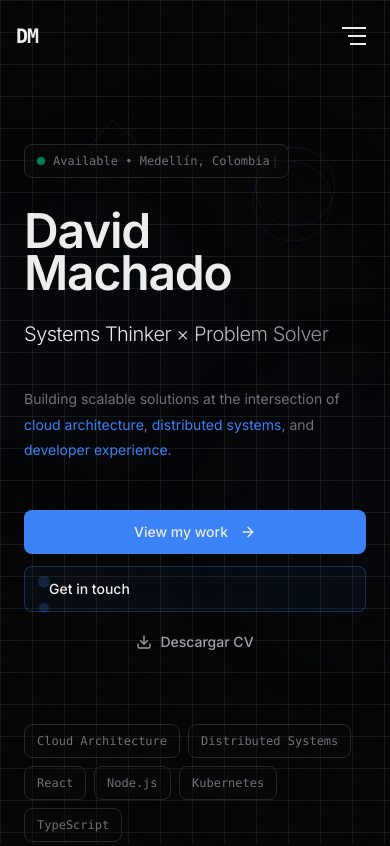
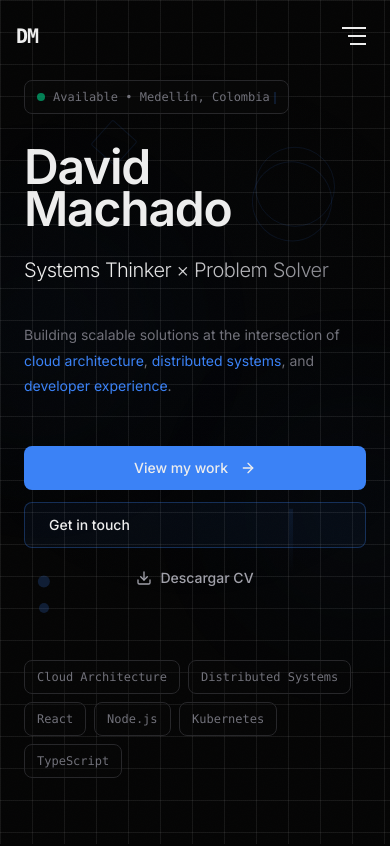
Before and after one commit to D-MachadoDev/davidmachado.dev, a React (Vite) app: page / in a window 390 px wide. Shown: the top 846 px of the page. Built offline with nearby package versions, Linux system fonts and the light colour scheme; a web font is replaced by a local one.

Commit message:
fix hero spacing on mobile

```diff
--- a/src/app/components/Hero.tsx
+++ b/src/app/components/Hero.tsx
@@ -59,7 +59,7 @@ export function Hero({ language }: { language: Language }) {
     <section
       id="hero"
       ref={ref}
-      className="min-h-screen relative flex items-start sm:items-center justify-center px-6 sm:px-8 lg:px-12 pt-32 sm:pt-28 overflow-hidden"
+      className="min-h-screen relative flex items-start md:items-center justify-center px-6 sm:px-8 lg:px-12 pt-20 sm:pt-24 md:pt-0 overflow-hiddenn"
     >
       {/* Animated Gradient Background */}
       <div className="absolute inset-0 overflow-hidden">
@@ -144,7 +144,7 @@ export function Hero({ language }: { language: Language }) {
         />
       </div>
 
-        <motion.div className="max-w-6xl mx-auto relative z-10 w-full pt-4 sm:pt-0" style={{ opacity }}>
+        <motion.div className="max-w-6xl mx-auto relative z-10 w-full" style={{ opacity }}>
         <motion.div
           initial={{ opacity: 0 }}
           animate={{ opacity: 1 }}
```
